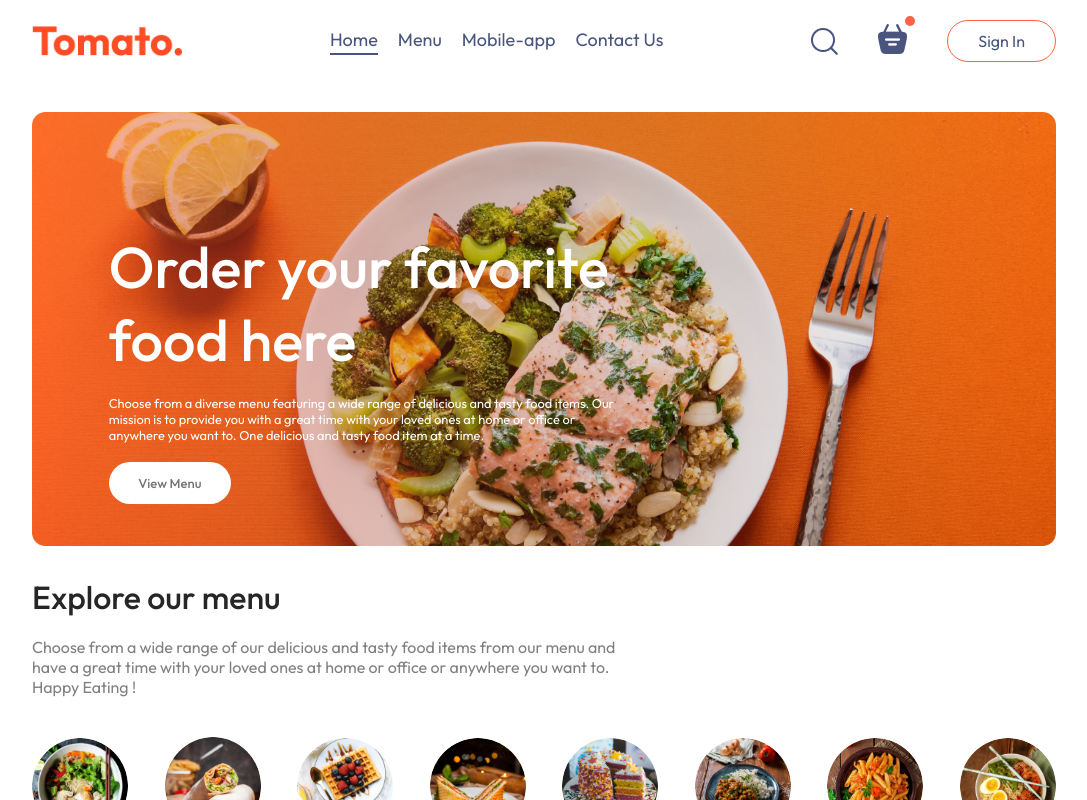
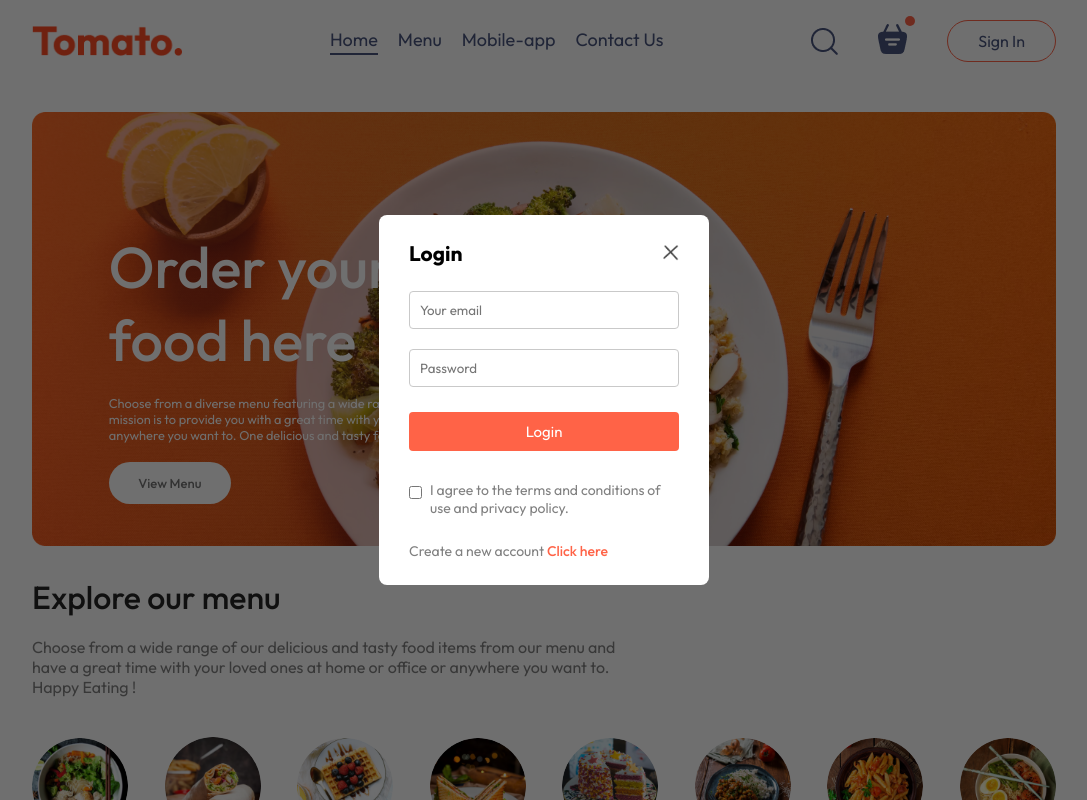
Before and after one commit to wlaurentec/food-delivery-gs, a React (Vite) app in the folder fronted/: page / in a window 1280 px wide. Both pictures are taken after a click on the button "Sign In". Shown: the top 800 px of the page, without its empty margins (96-1183 px from the left). Built offline with nearby package versions, Linux system fonts and the light colour scheme.

Commit message:
add LoginPopup component

```diff
--- a/fronted/src/App.jsx
+++ b/fronted/src/App.jsx
@@ -4,12 +4,18 @@
 import Cart from "./pages/Cart/Cart";
 import PlaceOrder from "./pages/PlaceOrder/PlaceOrder";
 import Footer from "./components/Footer/Footer";
+import { useState } from "react";
+import LoginPopup from "./components/LoginPopup/LoginPopup";
 
 const App = () => {
+
+  const [showLogin, setShowLogin] = useState(false)
+
   return (
     <>
+    {showLogin && <LoginPopup setShowLogin={setShowLogin} />}
     <div className="app">
-      <Navbar />
+      <Navbar setShowLogin={setShowLogin} />
       <Routes>
         <Route path="/" element={<Home />} />
         <Route path="/cart" element={<Cart />} />
--- /dev/null
+++ b/fronted/src/components/LoginPopup/LoginPopup.css
@@ -0,0 +1,75 @@
+.login-popup {
+  position: absolute;
+  z-index: 1;
+  width: 100%;
+  height: 100%;
+  background-color: #00000090;
+  display: grid;
+}
+
+.login-popup-container {
+ place-self: center;
+ width: max(23vw, 330px);
+ color: #808080;
+ background-color: white;
+ display: flex;
+ flex-direction: column;
+ gap: 25px;
+ padding: 25px 30px;
+ border-radius: 8px;
+ font-size: 14px;
+ animation: fadeIn 0.5s;
+}
+
+.login-popup-title{
+  display: flex;
+  justify-content: space-between;
+  align-items: center;
+  color: black;
+}
+
+.login-popup-title img {
+  width: 16px;
+  cursor: pointer;
+}
+
+.login-popup-inputs{
+  display: flex;
+  flex-direction: column;
+  gap: 20px;
+}
+
+.login-popup-inputs input{
+  outline: none;
+  border: 1px solid #c9c9c9;
+  padding: 10px;
+  border-radius: 4px;
+}
+
+.login-popup-container button{
+  border: none;
+  padding: 10px;
+  border-radius: 4px;
+  color: white;
+  background-color: tomato;
+  font-size: 15px;
+  cursor: pointer;
+}
+
+.login-popup-condition{
+  display: flex;
+  align-items: start;
+  gap: 8px;
+  margin-top: 5px;
+}
+
+.login-popup-condition input{
+  accent-color: tomato;
+  margin-top: 5px;
+}
+
+.login-popup p span{
+  color: tomato;
+  font-weight: 500;
+  cursor: pointer;
+}
--- /dev/null
+++ b/fronted/src/components/LoginPopup/LoginPopup.jsx
@@ -0,0 +1,46 @@
+import { useState } from "react";
+import "./LoginPopup.css";
+import { assets } from "../../assets/assets";
+
+const LoginPopup = ({ setShowLogin }) => {
+
+  const [currState, setCurrState] = useState("Login");
+
+  return (
+    <div className="login-popup">
+      <form className="login-popup-container">
+        <div className="login-popup-title">
+          <h2>{currState}</h2>
+          <img
+            onClick={() => setShowLogin(false)}
+            src={assets.cross_icon}
+            alt=""
+          />
+        </div>
+        <div className="login-popup-inputs">
+          {currState === "Sign Up" && (
+            <input type="text" placeholder="Your name" required />
+          )}
+          <input type="text" placeholder="Your email" required />
+          <input type="password" placeholder="Password" required />
+        </div>
+        <button>{currState === "Sign Up" ? "Create account" : "Login"}</button>
+        <div className="login-popup-condition">
+          <input type="checkbox" required />
+          <p>I agree to the terms and conditions of use and privacy policy.</p>
+        </div>
+        {currState === "Login" ? (
+          <p>
+            Create a new account <span onClick={() => setCurrState("Sign Up")}>Click here</span>
+          </p>
+        ) : (
+          <p>
+            Already have an account <span onClick={() => setCurrState("Login")}>Login here</span>
+          </p>
+        )}
+      </form>
+    </div>
+  );
+};
+
+export default LoginPopup;
--- a/fronted/src/components/Navbar/Navbar.jsx
+++ b/fronted/src/components/Navbar/Navbar.jsx
@@ -3,7 +3,7 @@
 import { useState } from "react";
 import { Link } from "react-router-dom";
 
-const Navbar = () => {
+const Navbar = ( {setShowLogin} ) => {
 
   const [menu, setMenu] = useState("home")
 
@@ -22,7 +22,7 @@
           <img src={assets.basket_icon} alt="" />
           <div className="dot"></div>
         </div>
-        <button>Sign In</button>
+        <button onClick={() => setShowLogin(true)}>Sign In</button>
       </div>
     </div>
   );
```
